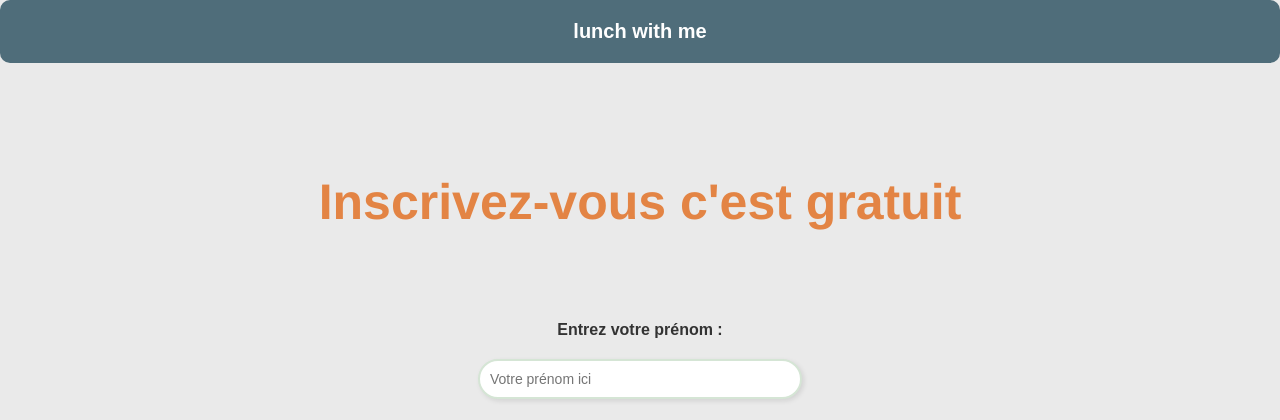
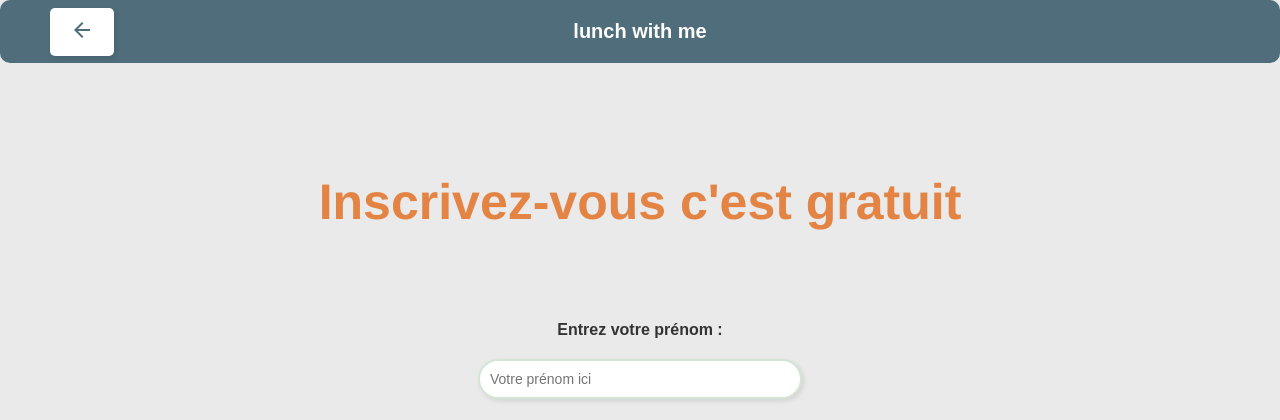
Before and after one commit to Eudo08/2025_2026_nsi_lndb_term4_gp1, a Flask app: page /page_arrive/inscription in a window 1280 px wide. Shown: the top 420 px of the page. Run offline with Flask 3, Linux system fonts and the light colour scheme.

Commit message:
Add back button and Material Symbols to UI
Introduces a 'retour' (back) button styled with Material Symbols in the inscription page and updates CSS for its appearance. Also changes the Flask route for the homepage and includes Material Symbols font in all main templates for consistent icon usage.

```diff
--- a/routes.py
+++ b/routes.py
@@ -22,7 +22,7 @@ site = Flask(__name__)
 
 
 # Route d'accueil
-@site.route("/")        # page d'accueil
+@site.route("/page_arrive")        # page d'accueil
 def bonjour():
 
     # affichage
--- a/static/css/styleprincipal.css
+++ b/static/css/styleprincipal.css
@@ -46,6 +46,7 @@ color: #e67e22;
     font-size: 20px;
     border-radius: 10px;
     width: 100%;
+
 }
 
 .bandeau_bas {
@@ -174,7 +175,7 @@ html, body {
 .bouton_hd_inscr {
     text-decoration: none;
     position: absolute;
-    top: 20px;
+    top: 14px;
     right:50px;
     color: var(--paynes-gray);
     font-size: 16px;
@@ -190,15 +191,38 @@ html, body {
 }
 
 .bouton_hd_inscr:hover{
-    background-color: var(--button-active-color);
+    background-color: var(--couleur_comple);
     color: white;
     transform: scale(1.05);
 }
+.bouton_retour {
+    text-decoration: none;
+    position: absolute;
+    top: 8px;
+    left:50px;
+    color: var(--paynes-gray);
+    font-size: 16px;
+    border-radius: 5px;
+    box-shadow: 2px 2px 5px rgba(0, 0, 0, 0.1);
+    transition: background-color 0.3s, transform 0.2s;
+    border: none;
+    font-weight: bold;
+    padding: 10px 20px;
+    cursor: pointer;
+    background-color: white;
+    z-index: 1000;
 
+}
+
+.bouton_retour:hover {
+    background-color: var(--couleur_comple);
+    color: white;
+    transform: scale(1.05);
+}
 .bouton_hd_co {
     text-decoration: none;
     position: absolute;
-    top: 20px;
+    top: 14px;
     right: 175px;
     color: var(--paynes-gray);
     font-size: 16px;
@@ -214,7 +238,7 @@ html, body {
 }
 
 .bouton_hd_co:hover {
-    background-color: var(--button-active-color);
+    background-color: var(--couleur_comple);
     color: white;
     transform: scale(1.05);
 }
@@ -247,3 +271,12 @@ html, body {
     80% { transform: translateX(5px); }
     100% { transform: translateX(0); }
 }
+
+
+.material-symbols-outlined {
+  font-variation-settings:
+  'FILL' 0,
+  'wght' 400,
+  'GRAD' 0,
+  'opsz' 24
+}
--- a/templates/confirmation.html
+++ b/templates/confirmation.html
@@ -8,7 +8,7 @@
     <title>Confirmation</title>
     <link rel="stylesheet" href="{{ url_for('static', filename='css/styleprincipalv3.css') }}">
     <link rel="icon" type="image/x-icon" href="{{ url_for('static', filename='images/flavicon1.png') }}">
-
+    <link rel="stylesheet" href="https://fonts.googleapis.com/css2?family=Material+Symbols+Outlined:opsz,wght,FILL,GRAD@20..48,100..700,0..1,-50..200&icon_names=arrow_back" />
 
 </head>
 
--- a/templates/connexion.html
+++ b/templates/connexion.html
@@ -9,7 +9,7 @@
     <!-- <link rel="stylesheet" href="H:\Documents\nsi\2025_2026_nsi_lndb_term4_gp1\interface\static\css\styleprincipal.css"> -->
     <link rel="stylesheet" href="{{ url_for('static', filename='css/styleprincipal.css') }}">
     <link rel="icon" type="image/x-icon" href="{{ url_for('static', filename='images/flavicon1.png') }}">
-
+    <link rel="stylesheet" href="https://fonts.googleapis.com/css2?family=Material+Symbols+Outlined:opsz,wght,FILL,GRAD@20..48,100..700,0..1,-50..200&icon_names=arrow_back" />
 
 </head>
 
--- a/templates/inscription.html
+++ b/templates/inscription.html
@@ -9,7 +9,7 @@
   <!-- <link rel="stylesheet" href="C:\Users\de-khovrin\Documents\GitHub\2025_2026_nsi_lndb_term4_gp1\static\css\styleprincipal.css"> -->
   <link rel="stylesheet" href="{{ url_for('static', filename='css/styleprincipal.css') }}">
   <link rel="icon" type="image/x-icon" href="{{ url_for('static', filename='images/flavicon2.png') }}">
-
+  <link rel="stylesheet" href="https://fonts.googleapis.com/css2?family=Material+Symbols+Outlined:opsz,wght,FILL,GRAD@20..48,100..700,0..1,-50..200&icon_names=arrow_back" />
 
 </head>
 
@@ -18,6 +18,9 @@
   <div class="page_container">
     <div class="bandeau">
       lunch with me
+      <a href="/page_arrive" class="bouton_retour"><span class="material-symbols-outlined">
+        arrow_back
+        </span></a>
     </div>
     <div id="main" class="principal">
       <form id="form-interet" method="POST" action="/submit">
--- a/templates/page_arrive.html
+++ b/templates/page_arrive.html
@@ -9,7 +9,7 @@
   <!-- <link rel="stylesheet" href="C:\Users\de-khovrin\Documents\GitHub\2025_2026_nsi_lndb_term4_gp1\static\css\styleprincipal.css"> -->
   <link rel="stylesheet" href="{{ url_for('static', filename='css/styleprincipal.css') }}">
   <link rel="icon" type="image/x-icon" href="{{ url_for('static', filename='images/flavicon2.png') }}">
-
+  <link rel="stylesheet" href="https://fonts.googleapis.com/css2?family=Material+Symbols+Outlined:opsz,wght,FILL,GRAD@20..48,100..700,0..1,-50..200&icon_names=arrow_back" />
 
 </head>
 
--- a/templates/page_principale.html
+++ b/templates/page_principale.html
@@ -8,7 +8,7 @@
     <title>Bonn Bouf</title>
     <link rel="stylesheet" href="{{ url_for('static', filename='css/styleprincipal.css') }}">
     <link rel="icon" type="image/x-icon" href="{{ url_for('static', filename='images/flavicon1.png') }}">
-
+    <link rel="stylesheet" href="https://fonts.googleapis.com/css2?family=Material+Symbols+Outlined:opsz,wght,FILL,GRAD@20..48,100..700,0..1,-50..200&icon_names=arrow_back" />
 
 </head>
 
```
